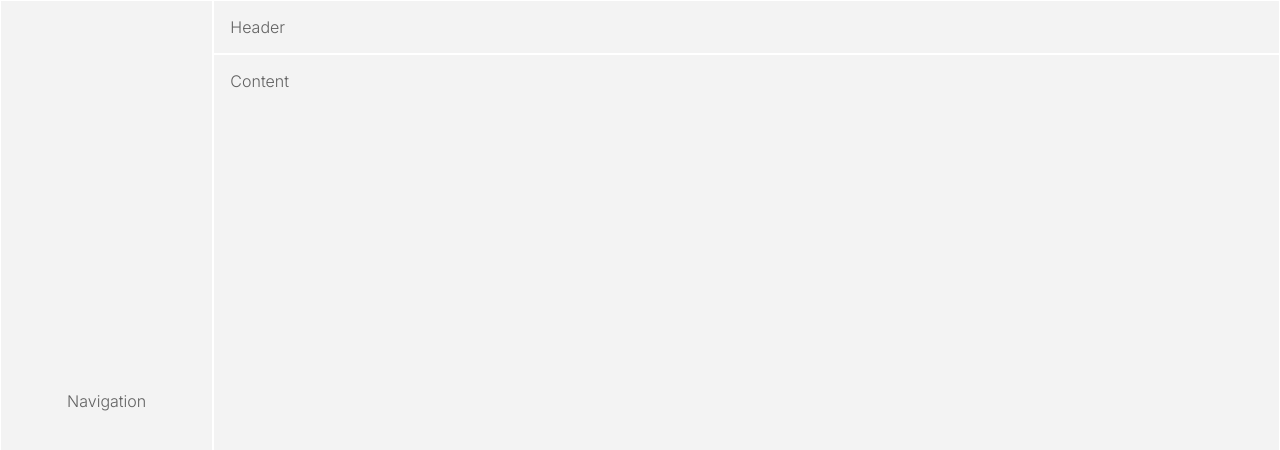
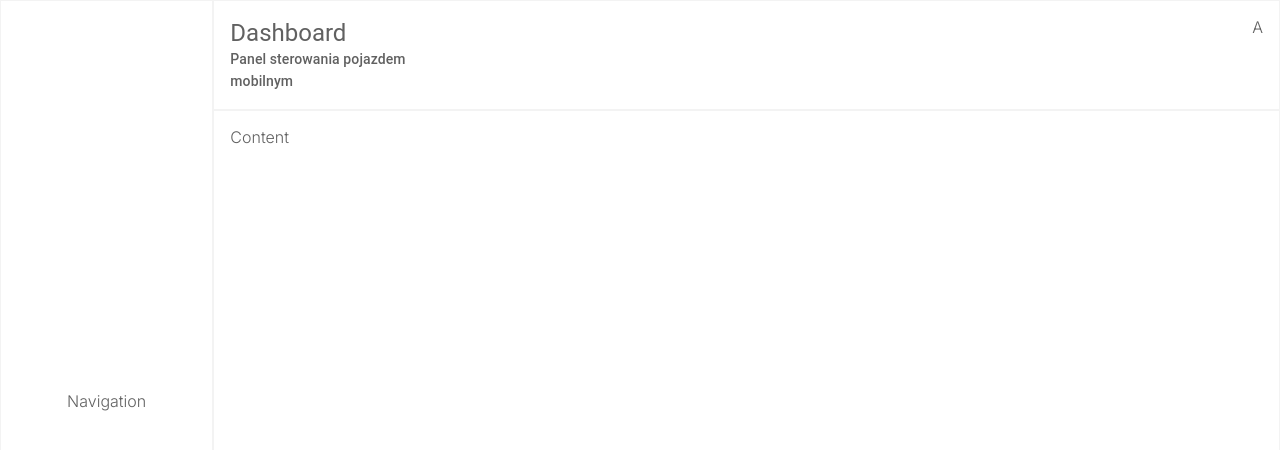
Before and after one commit to Pyother/underground-cables-detector, a React (Create React App) app in the folder app/client/: page / in a window 1280 px wide. Shown: the top 450 px of the page. Built offline with nearby package versions, Linux system fonts and the light colour scheme; no server answers.

Commit message:
Frontend - header layout, appbar customization

```diff
--- a/app/client/package.json
+++ b/app/client/package.json
@@ -18,6 +18,7 @@
     "graphql": "^16.9.0",
     "react": "^18.3.1",
     "react-dom": "^18.3.1",
+    "react-icons": "^5.3.0",
     "react-redux": "^9.1.2",
     "react-scripts": "5.0.1",
     "typescript": "^4.9.5",
--- a/app/client/src/assets/styles/layout.css
+++ b/app/client/src/assets/styles/layout.css
@@ -4,7 +4,7 @@
 }
 
 .navigation, .header, .content {
-    border: 1px solid white;
+    border: 1px solid var(--bg-color-secondary);
     padding: var(--padding);
 }
 
--- a/app/client/src/assets/styles/root.css
+++ b/app/client/src/assets/styles/root.css
@@ -18,8 +18,8 @@ body {
 body.light {
     /*Light theme: */
     --text-color-primary: #616161;
-    --bg-color-primary: #f3f3f3;
-    --bg-color-secondary: white;
+    --bg-color-primary: white;
+    --bg-color-secondary: #f3f3f3;
 }
 
 body.dark {
@@ -30,7 +30,7 @@ body.dark {
 }
 
 :root {
-    --accent-color-primary: gold;
+    --accent-color-primary: #2596be;
     --padding: 1em;
 }
 
--- a/app/client/src/assets/styles/utils.css
+++ b/app/client/src/assets/styles/utils.css
@@ -3,3 +3,7 @@
     justify-content: center;
     align-items: center;
 }
+
+.bold {
+    font-weight: bold !important;
+}
--- a/app/client/src/components/header/Header.tsx
+++ b/app/client/src/components/header/Header.tsx
@@ -1,15 +1,49 @@
 // * React and Redux:
 import React from 'react';
+import { useSelector } from 'react-redux';
+import { RootState } from '../../store/store';
 
 // * MUI:
 import {
     Stack
 } from '@mui/material';
 
+// * React icons:
+import { MdOutlineDarkMode } from "react-icons/md";
+import { MdOutlineLightMode } from "react-icons/md";
+
+// * Own components:
+import Title from '../reusableComponents/title/Title';
+import AppBarItem from '../items/appBarItem/AppBarItem';
+
 const Header = () => {
+
+    const deviceType = useSelector((state: RootState) => state.deviceType.deviceType);
+
+    const appBarArray = [
+        {
+            serviceName: 'Theme customization',
+            icon: <MdOutlineDarkMode/>,
+            secondaryIcon: <MdOutlineLightMode />,
+            onClick: () => {}
+        },
+        {
+            serviceName: 'Theme customization',
+            icon: <MdOutlineDarkMode/>,
+            secondaryIcon: <MdOutlineLightMode />,
+            onClick: () => {}
+        }
+    ];
+
     return (
-        <Stack className="header">
-            Header
+        <Stack className="header" direction="row">
+            <Title title="Dashboard" subtitle="Panel sterowania pojazdem mobilnym"/>
+            {
+                deviceType !== "mobile" ?
+                <Stack direction="row" className="appbar-container">
+                    A
+                </Stack> : null
+            }
         </Stack>
     )
 }
--- a/app/client/src/components/header/header.css
+++ b/app/client/src/components/header/header.css
@@ -0,0 +1,5 @@
+.appbar-container {
+    width: 100%;
+    display: flex;
+    justify-content: flex-end;
+}
--- /dev/null
+++ b/app/client/src/components/items/appBarItem/AppBarItem.tsx
@@ -0,0 +1,37 @@
+// * React:
+import React, { useState } from 'react';
+
+// * CSS:
+import './appbaritem.css';
+
+// * MUI:
+import {
+    IconButton
+} from '@mui/material';
+
+interface AppBarItemProps {
+    Icon: React.ElementType;
+    SecondaryIcon?: React.ElementType;
+    onClick: (event: React.MouseEvent<HTMLButtonElement>) => void;
+}
+
+const AppBarItem: React.FC<AppBarItemProps> = ({ Icon, SecondaryIcon, onClick }) => {
+
+    const [CurrentIcon, setCurrentIcon] = useState<React.ElementType>(Icon);
+
+    return (
+        <IconButton
+            className="appbar-container"
+            onClick={(event): void => {
+                onClick(event);
+                if(SecondaryIcon) {
+                    setCurrentIcon(SecondaryIcon);
+                }
+            }}
+        >
+            {<CurrentIcon className="appbar-icon" />}
+        </IconButton>
+    )
+}
+
+export default AppBarItem;
--- /dev/null
+++ b/app/client/src/components/reusableComponents/title/Title.tsx
@@ -0,0 +1,26 @@
+// * React:
+import React from 'react';
+
+// * MUI:
+import {
+    Stack,
+    Typography
+} from '@mui/material';
+
+// * CSS:
+import './title.css';
+
+const Title = ({title, subtitle}: {title: string, subtitle: string}) => {
+    return (
+        <Stack>
+            <Typography variant="h5">
+                {title}
+            </Typography>
+            <Typography variant="subtitle2">
+                {subtitle}
+            </Typography>
+        </Stack>
+    )
+}
+
+export default Title;
```
Also changed, not shown: app/client/src/components/reusableComponents/clock/Clock.tsx (added, +15 -0 lines), app/client/src/components/items/appBarItem/appbaritem.css (added), app/client/src/components/reusableComponents/clock/clock.css (added), app/client/src/components/reusableComponents/title/title.css (added), 1 other file (tests, documents, lock files or other folders).
